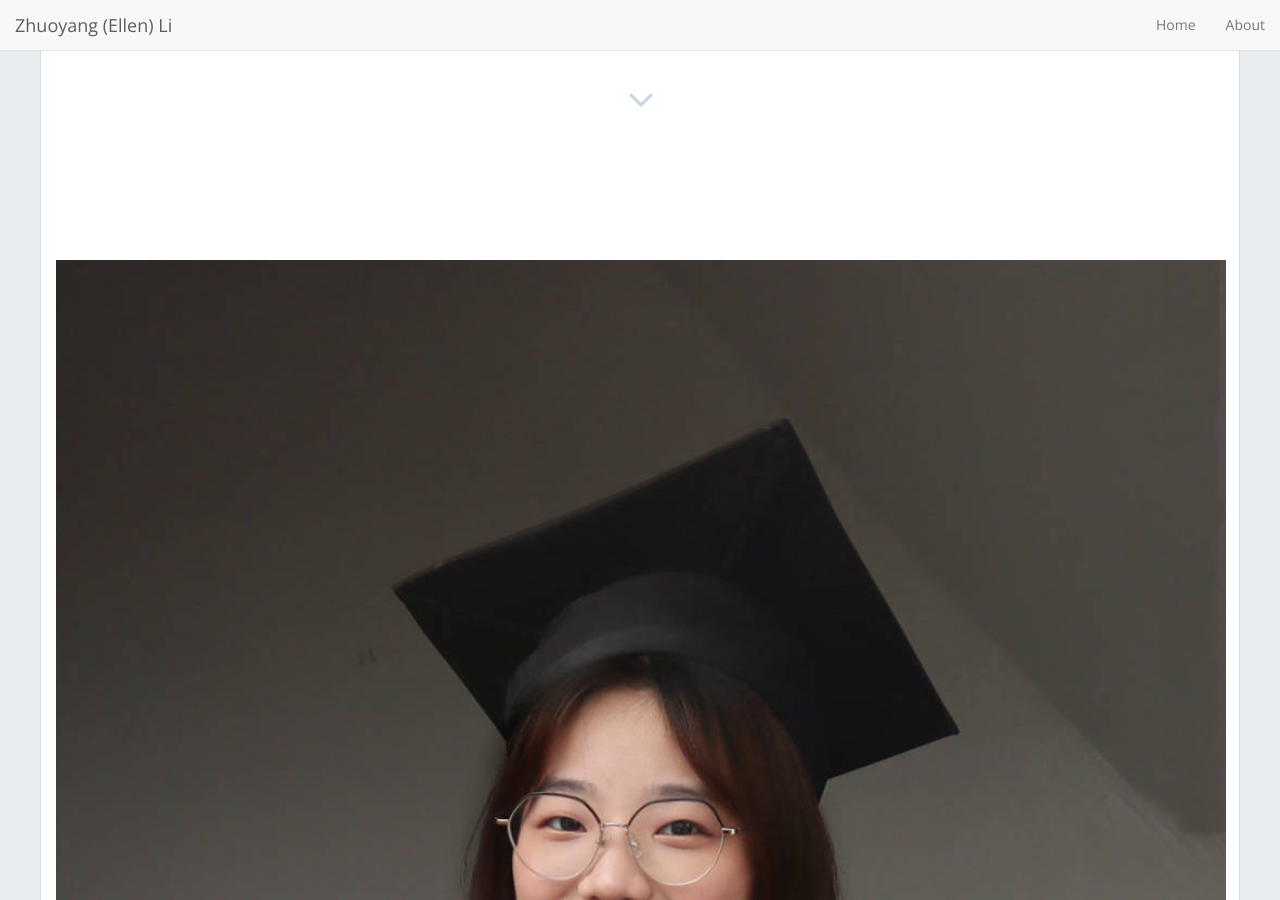
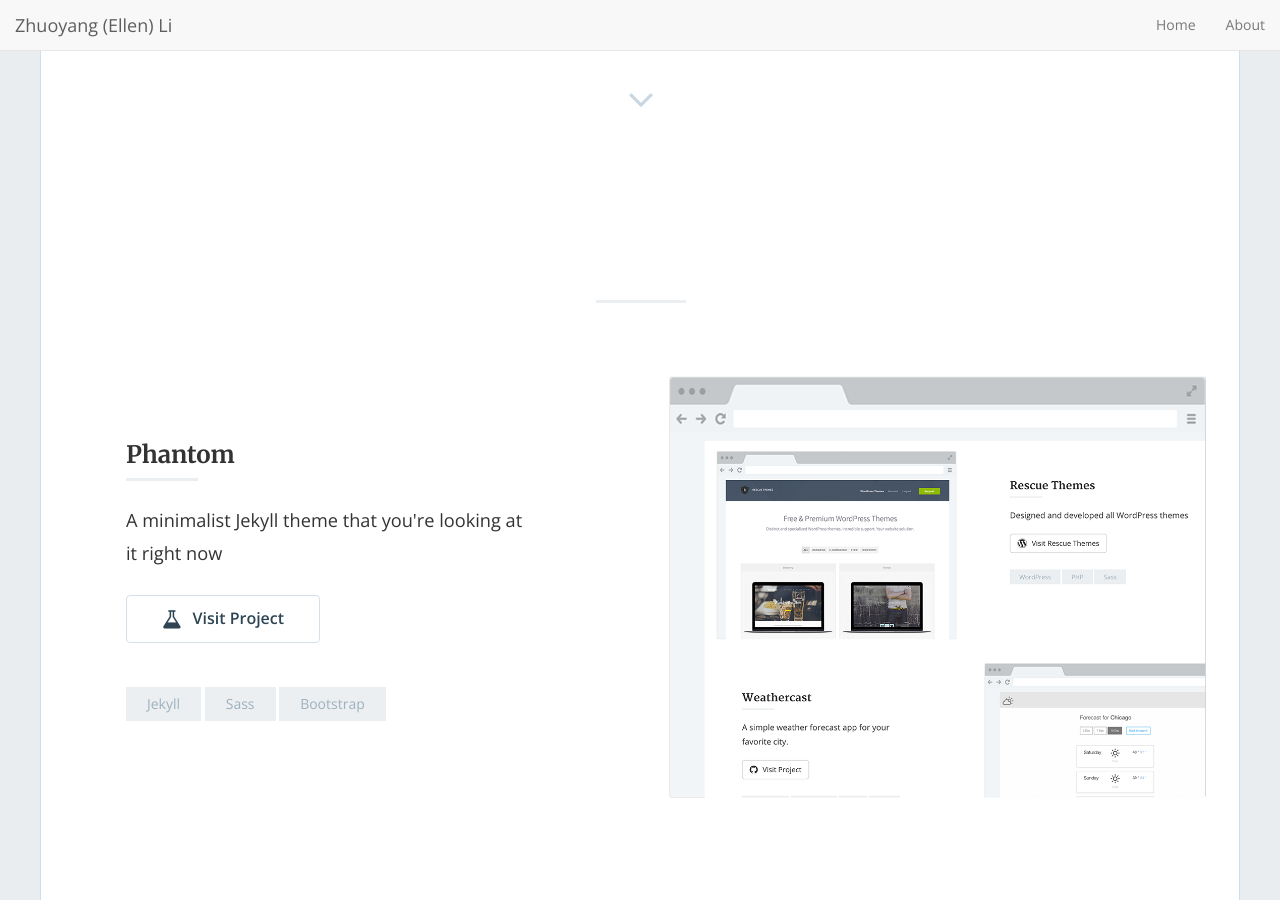
Before and after one commit to jamigibbs/phantom, a Jekyll site: the page built from index.html, in a window 1280 px wide and 900 px high, scrolled down 558 px. Built offline with Jekyll 4.4.1, drawn with Linux system fonts in a browser that asks for light colours; nearby versions of some CDN libraries; the list of posts is cut into pages by our own code.

Commit message:
Update home.html

```diff
--- a/_layouts/home.html
+++ b/_layouts/home.html
@@ -7,10 +7,7 @@
         <div class="row">
           <div class="col-md-12">
 
-              <picture>
-                  <source srcset="/img/posts/IMG_0440.JPG" media="(orientation: portrait)" />
-                  <img src="/img/posts/IMG_0440.JPG" alt="profile" />
-              </picture>
+
 
             {% if site.section_title != '' %}
             <h2 class="section-title text-center">{{ site.section_title }}</h2>
```
